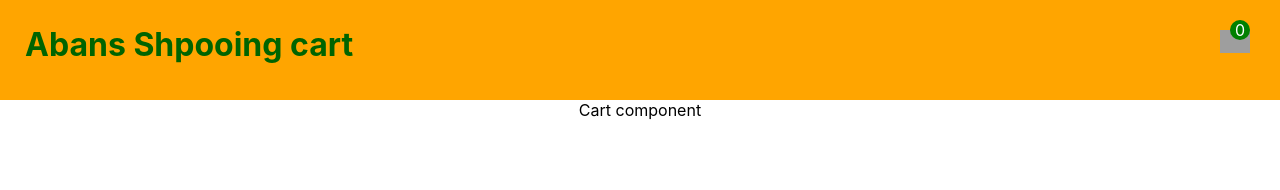
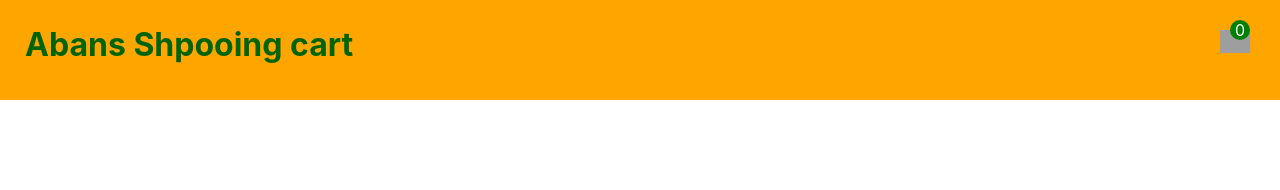
Before and after one commit to pramuditha1/react-redux-saga-shopping-cart, a React (Create React App) app: page /cart in a window 1280 px wide. Shown: the top 190 px of the page. Built offline with nearby package versions, Linux system fonts and the light colour scheme; grey boxes are pictures that could not be loaded.

Commit message:
Show cart items in JSON format in cart element

```diff
--- a/src/components/Cart.js
+++ b/src/components/Cart.js
@@ -1,8 +1,18 @@
 import React from 'react'
+import { useSelector } from 'react-redux'
 
 function Cart() {
+    const cartData = useSelector((state) => state.cartData)
   return (
-    <div>Cart component</div>
+    <div>
+        {
+            cartData.map(
+                (cartItem) => (
+                    <p>{JSON.stringify(cartItem)}</p>
+                )
+            )
+        }
+    </div>
   )
 }
 
```
